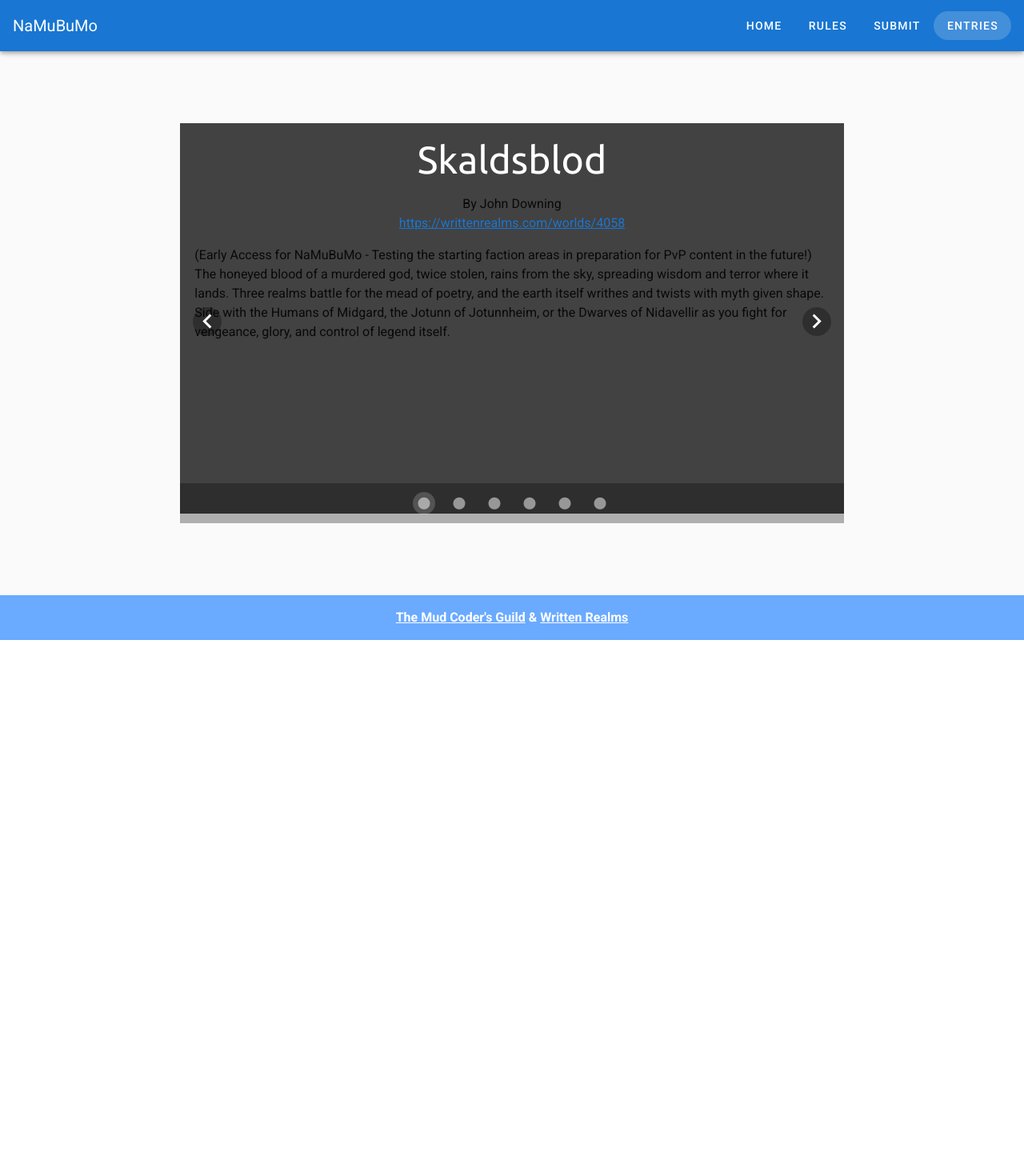
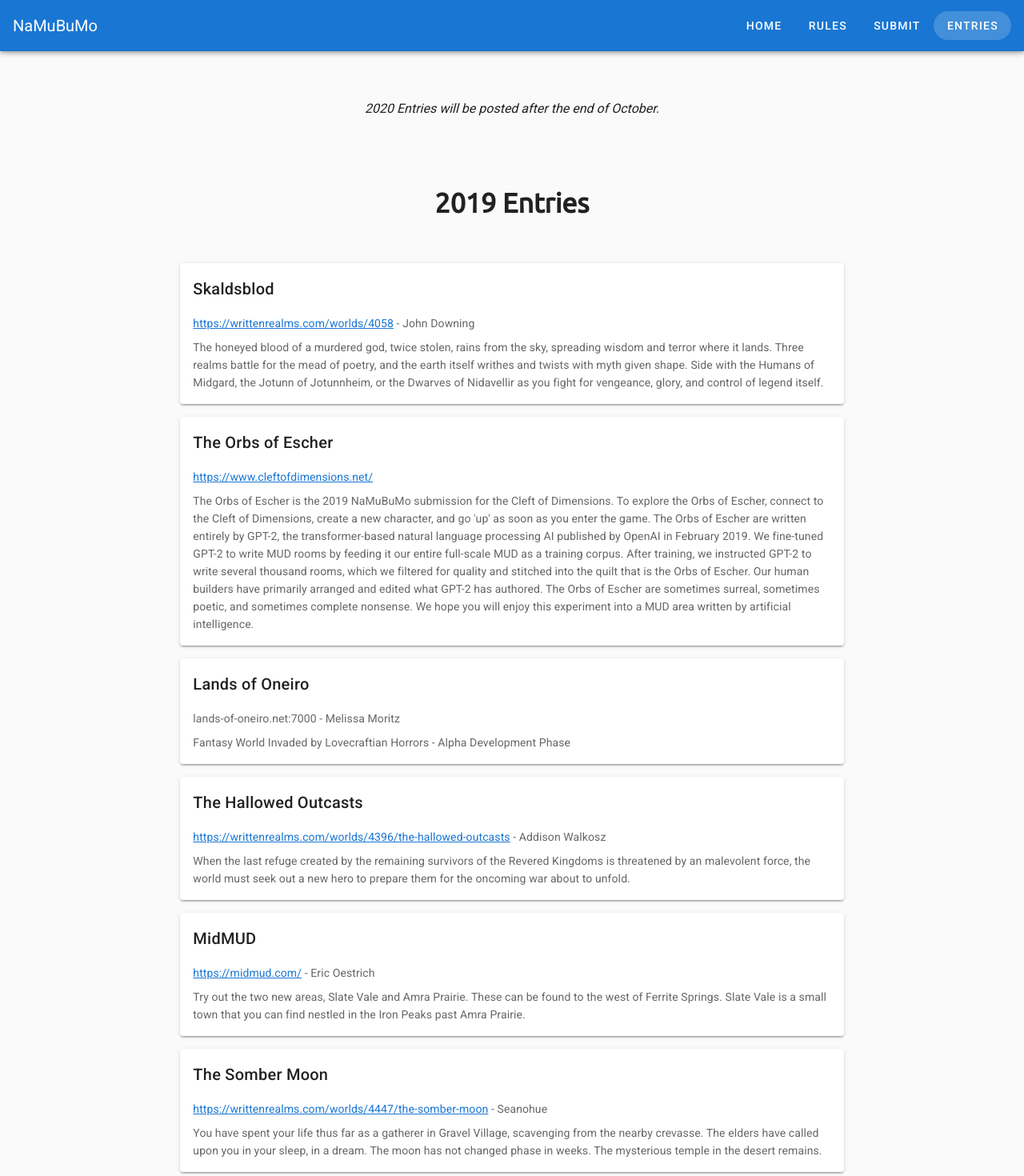
Before and after one commit to teebes/namubumo, a Vue app: page /entries in a window 1280 px wide. Shown: the top 1470 px of the page at 80% size. Before the commit the page ends 800 px from the top, so only its background shows below. Built offline with nearby package versions, Linux system fonts and the light colour scheme.

Commit message:
Small updates for 2020 edition

```diff
--- a/src/components/Entries.vue
+++ b/src/components/Entries.vue
@@ -2,7 +2,93 @@
   <v-container class="fill-height" fluid>
     <v-row align="center" justify="center">
       <v-col cols="12" sm="10" md="9" lg="8" xl="6">
-        <v-carousel :cycle="true">
+
+        <div class='mt-12 text-center'><em>2020 Entries will be posted after the end of October.</em></div>
+
+        <div class='page-title d-flex flex-row justify-center'>
+          2019 Entries
+        </div>
+
+        <div class='mt-4'>
+          <v-card class='my-4'>
+            <v-card-title>Skaldsblod</v-card-title>
+            <v-card-text>
+              <div>
+                <a href='https://writtenrealms.com/worlds/4058/Skaldsblod'>https://writtenrealms.com/worlds/4058</a> - John Downing
+              </div>
+               <div class='mt-2'>The honeyed blood of a murdered god, twice stolen, rains from the sky, spreading wisdom and terror where it lands. Three realms battle for the mead of poetry, and the earth itself writhes and twists with myth given shape. Side with the Humans of Midgard, the Jotunn of Jotunnheim, or the Dwarves of Nidavellir as you fight for vengeance, glory, and control of legend itself.</div>
+            </v-card-text>
+          </v-card>
+
+          <v-card class='my-4'>
+            <v-card-title>The Orbs of Escher</v-card-title>
+            <v-card-text>
+              <div>
+                <a href='https://www.cleftofdimensions.net/'>https://www.cleftofdimensions.net/</a>
+              </div>
+               <div class='mt-2'> The Orbs of Escher is the 2019 NaMuBuMo submission for the Cleft of Dimensions. To explore the Orbs of Escher, connect to the Cleft of Dimensions, create a new character, and go 'up' as soon as you enter the game. The Orbs of Escher are written entirely by GPT-2, the transformer-based natural language processing AI published by OpenAI in February 2019. We fine-tuned GPT-2 to write MUD rooms by feeding it our entire full-scale MUD as a training corpus. After training, we instructed GPT-2 to write several thousand rooms, which we filtered for quality and stitched into the quilt that is the Orbs of Escher. Our human builders have primarily arranged and edited what GPT-2 has authored. The Orbs of Escher are sometimes surreal, sometimes poetic, and sometimes complete nonsense. We hope you will enjoy this experiment into a MUD area written by artificial intelligence.</div>
+            </v-card-text>
+          </v-card>
+
+          <v-card class='my-4'>
+            <v-card-title>Lands of Oneiro</v-card-title>
+            <v-card-text>
+              <div>
+                lands-of-oneiro.net:7000 - Melissa Moritz
+              </div>
+               <div class='mt-2'>Fantasy World Invaded by Lovecraftian Horrors - Alpha Development Phase</div>
+            </v-card-text>
+          </v-card>
+
+          <v-card class='my-4'>
+            <v-card-title>The Hallowed Outcasts</v-card-title>
+            <v-card-text>
+              <div>
+                <a href='https://writtenrealms.com/worlds/4396/the-hallowed-outcasts'>https://writtenrealms.com/worlds/4396/the-hallowed-outcasts</a> - Addison Walkosz
+              </div>
+               <div class='mt-2'>When the last refuge created by the remaining survivors of the Revered Kingdoms is threatened by an malevolent force, the world must seek out a new hero to prepare them for the oncoming war about to unfold.</div>
+            </v-card-text>
+          </v-card>
+
+          <v-card class='my-4'>
+            <v-card-title>MidMUD</v-card-title>
+            <v-card-text>
+              <div>
+                <a href='https://midmud.com/'>https://midmud.com/</a> - Eric Oestrich
+              </div>
+               <div class='mt-2'>Try out the two new areas, Slate Vale and Amra Prairie. These can be found to the west of Ferrite Springs. Slate Vale is a small town that you can find nestled in the Iron Peaks past Amra Prairie.</div>
+            </v-card-text>
+          </v-card>
+
+          <v-card class='my-4'>
+            <v-card-title>The Somber Moon</v-card-title>
+            <v-card-text>
+              <div>
+                <a href='https://writtenrealms.com/worlds/4447/the-somber-moon'>https://writtenrealms.com/worlds/4447/the-somber-moon</a> - Seanohue
+              </div>
+               <div class='mt-2'>You have spent your life thus far as a gatherer in Gravel Village, scavenging from the nearby crevasse. The elders have called upon you in your sleep, in a dream. The moon has not changed phase in weeks. The mysterious temple in the desert remains.</div>
+            </v-card-text>
+          </v-card>
+
+<!--
+
+          The Hallowed Outcasts
+          By Addison Walkosz
+          https://writtenrealms.com/worlds/4396/the-hallowed-outcasts
+          When the last refuge created by the remaining survivors of the Revered Kingdoms is threatened by an malevolent force, the world must seek out a new hero to prepare them for the oncoming war about to unfold.
+
+          MidMUD
+          By Eric Oestrich
+          https://midmud.com/
+          Try out the two new areas, Slate Vale and Amra Prairie. These can be found to the west of Ferrite Springs. Slate Vale is a small town that you can find nestled in the Iron Peaks past Amra Prairie.
+
+          The Somber Moon
+          By Seanohue
+          https://writtenrealms.com/worlds/4447/the-somber-moon
+          You have spent your life thus far as a gatherer in Gravel Village, scavenging from the nearby crevasse. The elders have called upon you in your sleep, in a dream. The moon has not changed phase in weeks. The mysterious temple in the desert remains. -->
+        </div>
+
+        <!-- <v-carousel :cycle="true">
           <v-carousel-item v-for="entry in entries" :key="entry.url">
             <v-sheet color="secondary" height="100%" tile>
               <v-row class="fill-height" align="top" justify="center">
@@ -32,7 +118,8 @@
               </v-row>
             </v-sheet>
           </v-carousel-item>
-        </v-carousel>
+        </v-carousel> -->
+
       </v-col>
     </v-row>
   </v-container>
@@ -46,9 +133,9 @@ export default {
   data: () => {
     return {
       entries: json,
-      colors: ["primary", "secondary", "yellow darken-2", "red", "orange"]
+      colors: ["primary", "secondary", "yellow darken-2", "red", "orange"],
     };
-  }
+  },
 };
 </script>
 
--- a/src/components/Rules.vue
+++ b/src/components/Rules.vue
@@ -27,9 +27,9 @@
               NaMuBuMo encourages participants to take their world from concept to creation within the month of October but no one has any way to validate that sort of thing. Given this is not a contest or competition we only hope everyone participating follows those parameters for their own edification.
             </div>
 
-            <div class='mb-4'>Upon completing and submitting your work at the end you will recieve a certificate of achievement and mention on the archive portion of the website of having participated and completed within that calendar year.</div>
+            <div class='mb-4'>Upon completing and submitting your work at the end you will receive a certificate of achievement and mention on the archive portion of the website of having participated and completed within that calendar year.</div>
 
-            <div class='mb-4'>The top entry out of the worlds created on <a href='https://writtenrealms.com'>Written Realms</a> will have the option make their world multiplayer.</div>
+            <!-- <div class='mb-4'>The top entry out of the worlds created on <a href='https://writtenrealms.com'>Written Realms</a> will have the option make their world multiplayer.</div> -->
       </v-col>
     </v-row>
   </v-container>
@@ -37,6 +37,6 @@
 
 <script>
 export default {
-  name: "Rules"
+  name: "Rules",
 };
 </script>
```
Also changed, not shown: 1 other file (tests, documents, lock files or other folders).
